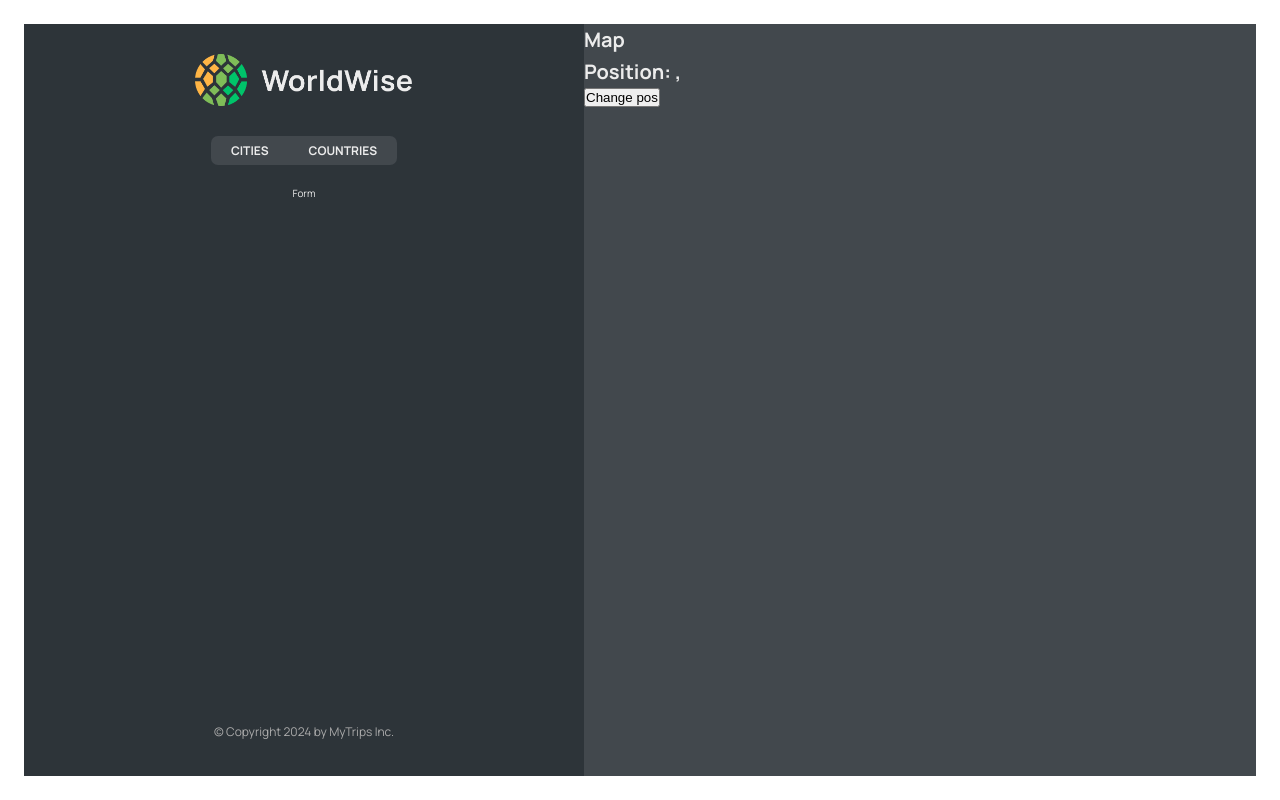
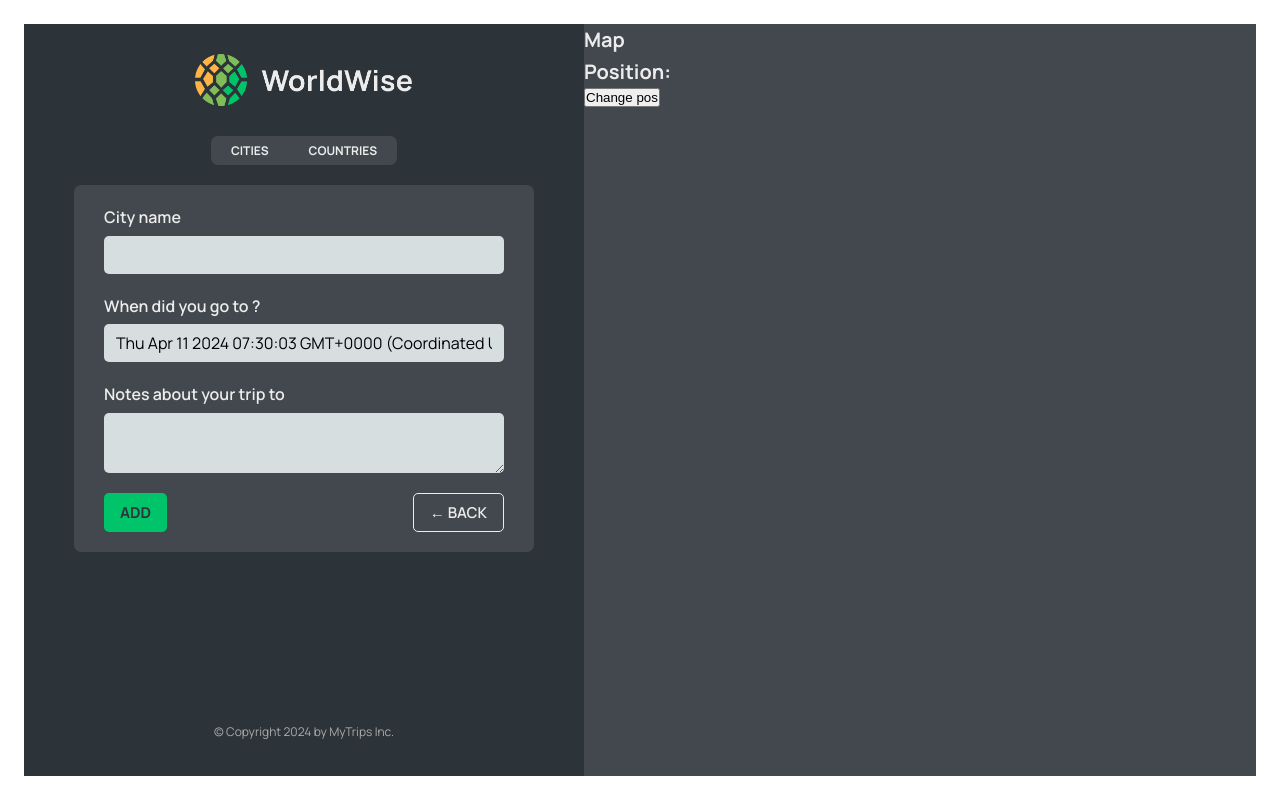
Before and after one commit to pinkipie11/My-Trips, a React (Vite) app: page /app/form in a window 1280 px wide. Built offline with nearby package versions, Linux system fonts and the light colour scheme; data requests are answered from the project's data file.

Commit message:
Adding programmatic navigation with useNavigate

```diff
--- a/src/App.jsx
+++ b/src/App.jsx
@@ -9,6 +9,7 @@ import PageNotFound from "./pages/PageNotFound";
 import CityList from "./components/CityList";
 import CountryList from "./components/CountryList";
 import City from "./components/City";
+import Form from "./components/Form";
 
 const BASE_URL = "http://localhost:9000";
 
@@ -53,7 +54,7 @@ function App() {
             path="countries"
             element={<CountryList cities={cities} isLoading={isLoading} />}
           />
-          <Route path="form" element={<p>Form</p>} />
+          <Route path="form" element={<Form />} />
         </Route>
         <Route path="*" element={<PageNotFound />} />
       </Routes>
--- /dev/null
+++ b/src/components/Button.jsx
@@ -0,0 +1,11 @@
+import styles from "./Button.module.css";
+
+function Button({ children, onClick, type }) {
+  return (
+    <button onClick={onClick} className={`${styles.btn} ${styles[type]}`}>
+      {children}
+    </button>
+  );
+}
+
+export default Button;
--- a/src/components/CountryList.jsx
+++ b/src/components/CountryList.jsx
@@ -20,7 +20,7 @@ function CountryList({ cities, isLoading }) {
   return (
     <ul className={styles.countryList}>
       {countries.map((country) => (
-        <CountryItem country={country} key={country.id} />
+        <CountryItem country={country} key={country.country} />
       ))}
     </ul>
   );
--- a/src/components/Form.jsx
+++ b/src/components/Form.jsx
@@ -1,8 +1,9 @@
 // "https://api.bigdatacloud.net/data/reverse-geocode-client?latitude=0&longitude=0"
 
 import { useState } from "react";
-
+import { useNavigate } from "react-router-dom";
 import styles from "./Form.module.css";
+import Button from "./Button";
 
 export function convertToEmoji(countryCode) {
   const codePoints = countryCode
@@ -13,6 +14,8 @@ export function convertToEmoji(countryCode) {
 }
 
 function Form() {
+  const navigate = useNavigate();
+
   const [cityName, setCityName] = useState("");
   const [country, setCountry] = useState("");
   const [date, setDate] = useState(new Date());
@@ -49,8 +52,16 @@ function Form() {
       </div>
 
       <div className={styles.buttons}>
-        <button>Add</button>
-        <button>&larr; Back</button>
+        <Button type="primary">Add</Button>
+        <Button
+          type="back"
+          onClick={(e) => {
+            e.preventDefault();
+            navigate(-1);
+          }}
+        >
+          &larr; Back
+        </Button>
       </div>
     </form>
   );
--- a/src/components/Map.jsx
+++ b/src/components/Map.jsx
@@ -1,16 +1,18 @@
-import { useSearchParams } from "react-router-dom";
+import { useNavigate, useSearchParams } from "react-router-dom";
 import styles from "./Map.module.css";
 
 function Map() {
+  const navigate = useNavigate();
+
   const [searchParams, setSearchParams] = useSearchParams();
   const lat = searchParams.get("lat");
   const lng = searchParams.get("lng");
 
   return (
-    <div className={styles.mapContainer}>
+    <div className={styles.mapContainer} onClick={() => navigate("form")}>
       <h1>Map</h1>
       <h1>
-        Position: {lat}, {lng}
+        Position: {lat} {lng}
       </h1>
       <button
         onClick={() => {
```
